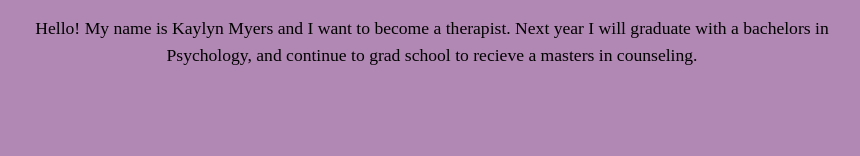
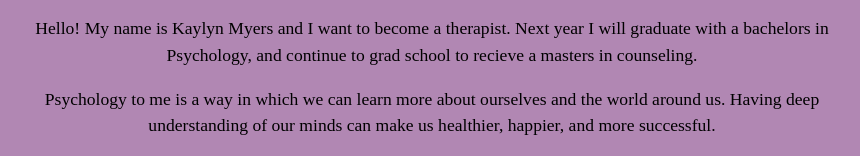
Before and after one commit to Kaymyers/kaymyers.github.io, a plain HTML site: page index.html in a window 1280 px wide. Shown: the part 657-813 px from the top of the page, without its empty margins (208-1068 px from the left). Drawn offline with Linux system fonts and the light colour scheme.

Commit message:
paragraph

```diff
--- a/index.html
+++ b/index.html
@@ -31,4 +31,4 @@
 
   <h3><strong>About Myself and My Future Career Goals</strong></h3>
   <p>Hello! My name is Kaylyn Myers and I want to become a therapist. Next year I will graduate with a bachelors in Psychology, and continue to grad school to recieve a masters in counseling.</p>
-  <p></p>
+  <p>Psychology to me is a way in which we can learn more about ourselves and the world around us. Having deep understanding of our minds can make us healthier, happier, and more successful.</p>
```
